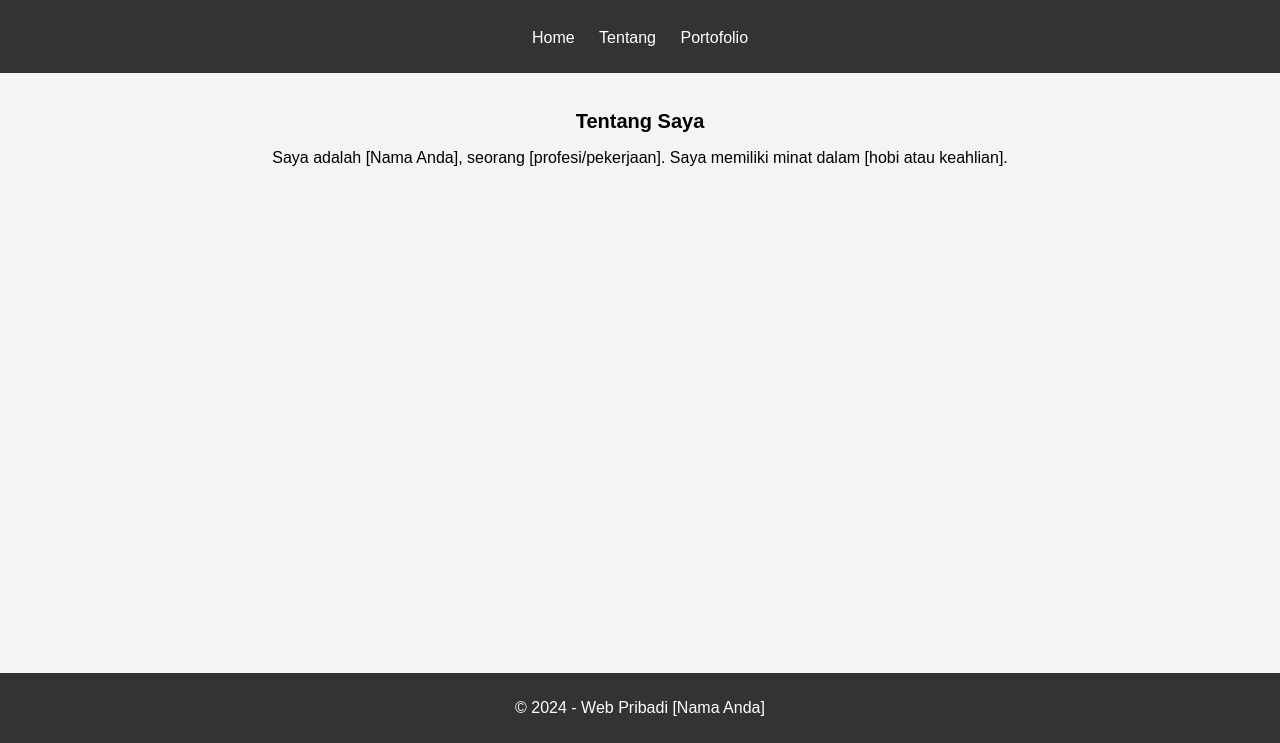
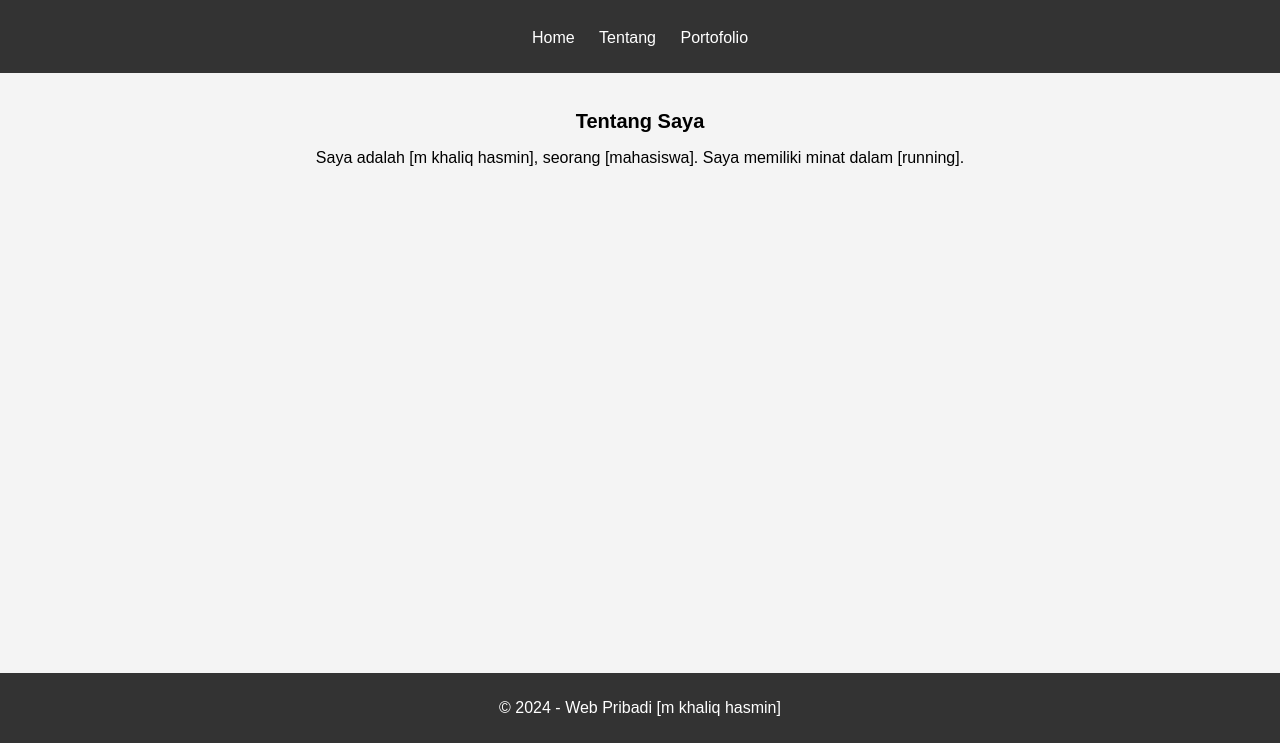
Before and after one commit to mkhaliqhasmin/mkhaliqhasmin.github.io, a plain HTML site: page tentang.html in a window 1280 px wide. Shown: the part 57-800 px from the top of the page. Drawn offline with Linux system fonts and the light colour scheme.

Commit message:
Update tentang.html

```diff
--- a/tentang.html
+++ b/tentang.html
@@ -21,12 +21,12 @@
     <main>
         <section>
             <h2>Tentang Saya</h2>
-            <p>Saya adalah [Nama Anda], seorang [profesi/pekerjaan]. Saya memiliki minat dalam [hobi atau keahlian].</p>
+            <p>Saya adalah [m khaliq hasmin], seorang [mahasiswa]. Saya memiliki minat dalam [running].</p>
         </section>
     </main>
 
     <footer>
-        <p>&copy; 2024 - Web Pribadi [Nama Anda]</p>
+        <p>&copy; 2024 - Web Pribadi [m khaliq hasmin]</p>
     </footer>
 </body>
 </html>
```
